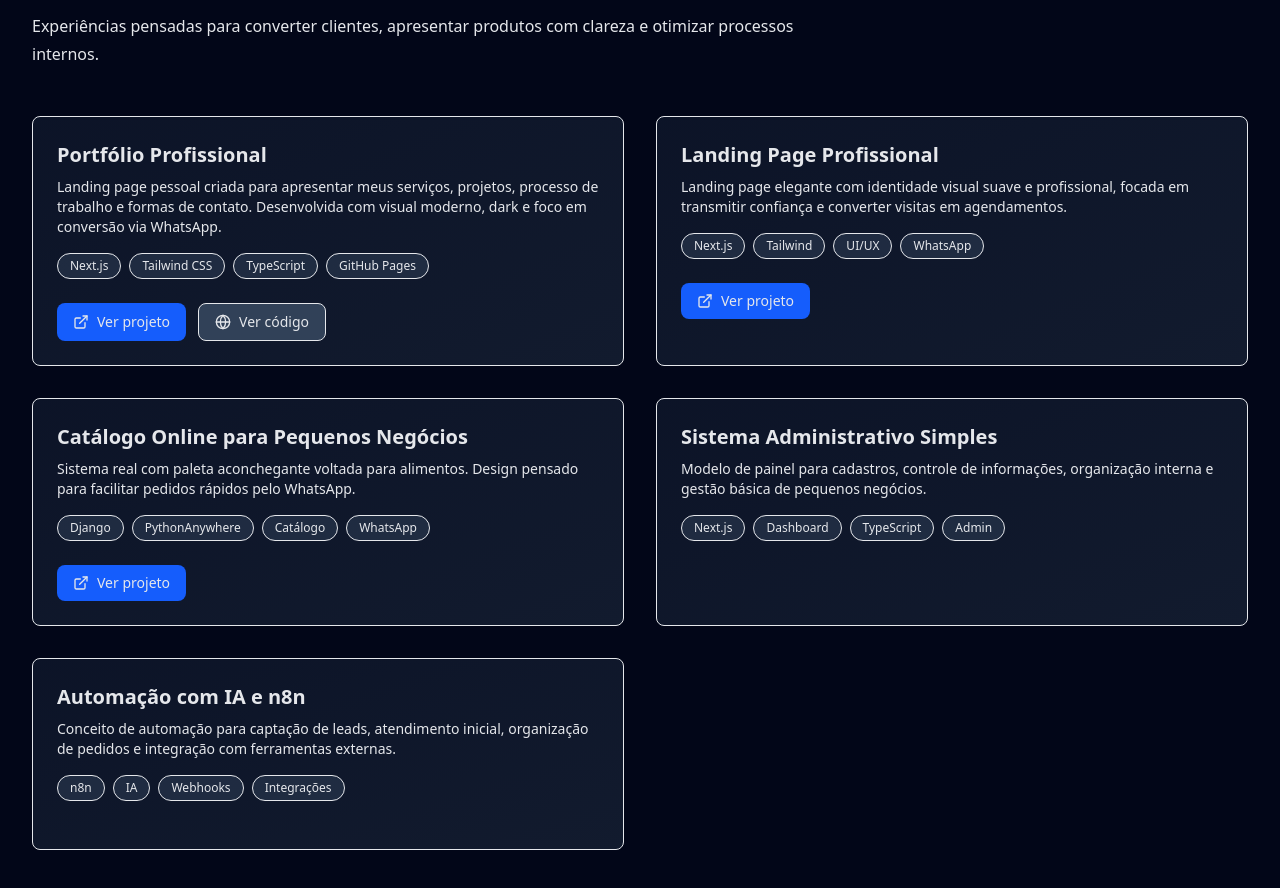
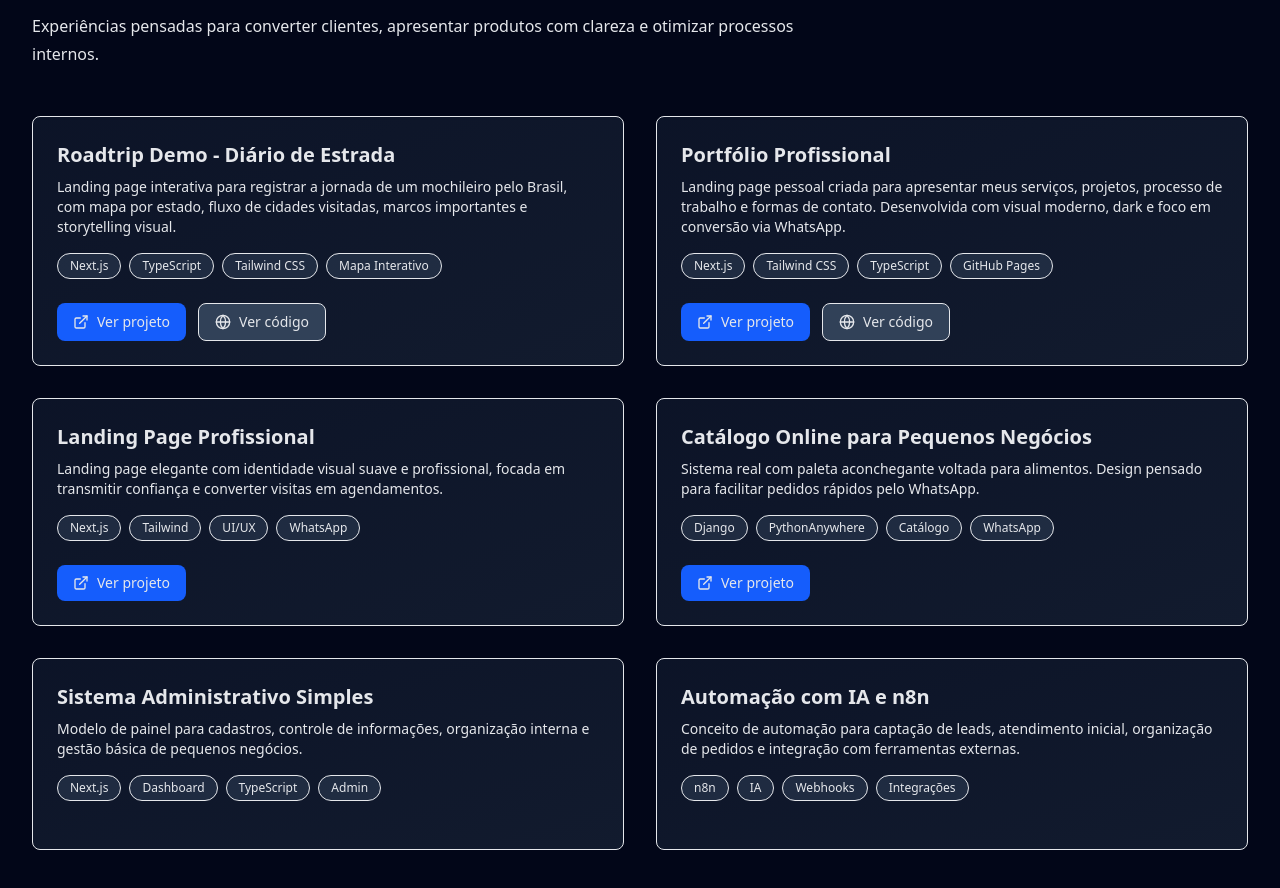
Before and after one commit to guilhermehba/portifolio, a Next.js app: page / in a window 1280 px wide. Shown: the part 1779-2667 px from the top of the page. Built offline with nearby package versions, Linux system fonts and the light colour scheme.

Commit message:
feat: add roadtrip demo project

```diff
--- a/src/data/projects.ts
+++ b/src/data/projects.ts
@@ -1,4 +1,12 @@
 export const projects = [
+    {
+    title: "Roadtrip Demo - Diário de Estrada",
+    description:
+      "Landing page interativa para registrar a jornada de um mochileiro pelo Brasil, com mapa por estado, fluxo de cidades visitadas, marcos importantes e storytelling visual.",
+    technologies: ["Next.js", "TypeScript", "Tailwind CSS", "Mapa Interativo"],
+    projectUrl: "https://guilhermehba.github.io/roadtrip-demo/",
+    codeUrl: "https://github.com/guilhermehba/roadtrip-demo",
+  },
     {
     title: "Portfólio Profissional",
     description:
```
